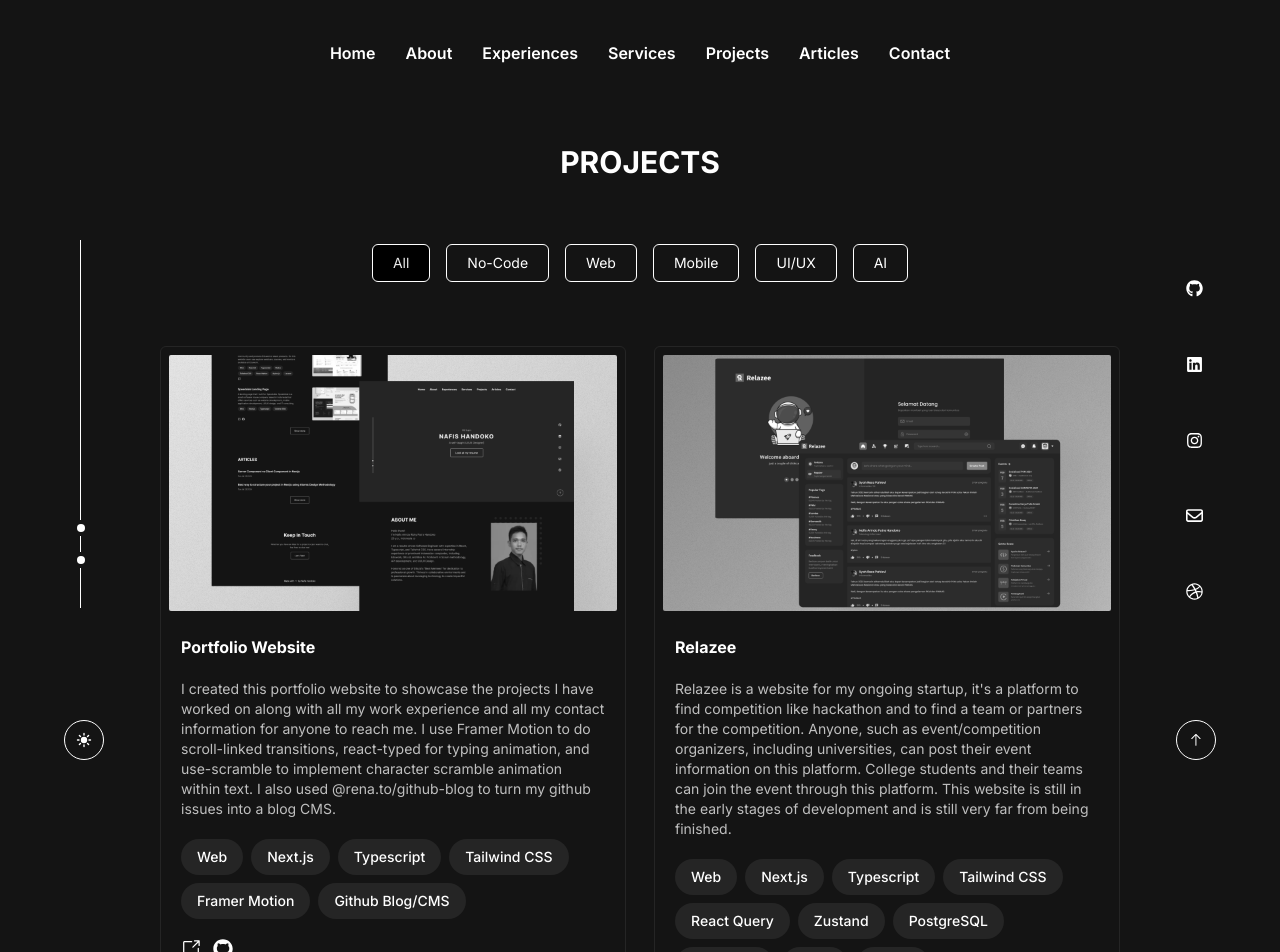
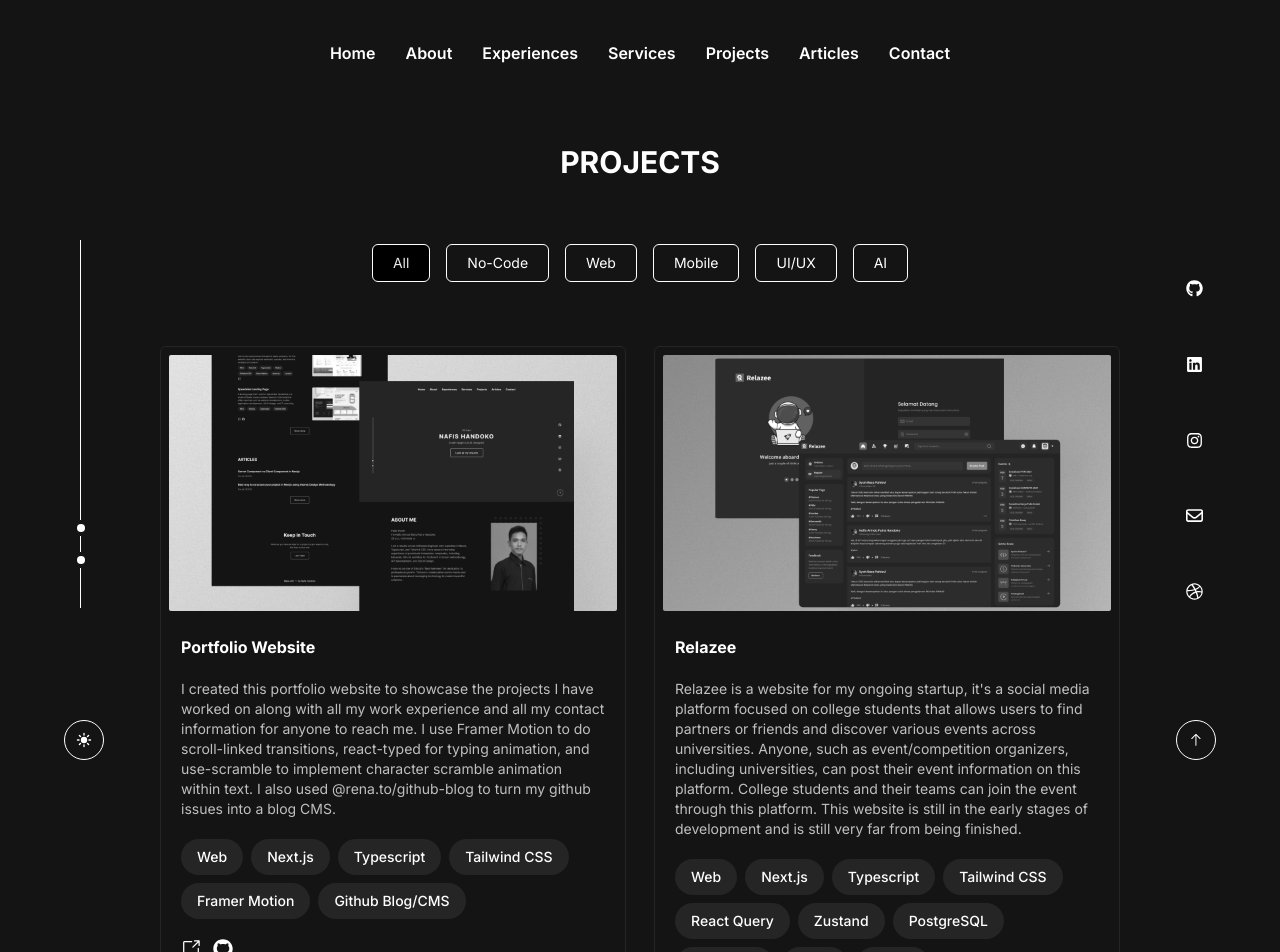
Before and after one commit to NafisHandoko/next-portfolio, a Next.js app: page /projects in a window 1280 px wide. Shown: the top 952 px of the page. Built offline with nearby package versions, Linux system fonts and the light colour scheme.

Commit message:
style: update project url

```diff
--- a/app/_data/projects.ts
+++ b/app/_data/projects.ts
@@ -9,10 +9,10 @@ export const projectsData = [
     },
     {
         name: 'Relazee',
-        description: "Relazee is a website for my ongoing startup, it's a platform to find competition like hackathon and to find a team or partners for the competition. Anyone, such as event/competition organizers, including universities, can post their event information on this platform. College students and their teams can join the event through this platform. This website is still in the early stages of development and is still very far from being finished.",
+        description: "Relazee is a website for my ongoing startup, it's a social media platform focused on college students that allows users to find partners or friends and discover various events across universities. Anyone, such as event/competition organizers, including universities, can post their event information on this platform. College students and their teams can join the event through this platform. This website is still in the early stages of development and is still very far from being finished.",
         techStack: ['Web', 'Next.js', 'Typescript', 'Tailwind CSS', 'React Query', 'Zustand', 'PostgreSQL', 'Supabase', 'BaaS', 'OAuth'],
         demoURL: 'https://relazee-dev.vercel.app',
-        repoURL: 'https://github.com/298ms/relazee-next',
+        repoURL: 'https://github.com/NafisHandoko/relazee-next2/tree/dev',
         image: '/assets/images/portfolio/relazee.png'
     },
     {
```
